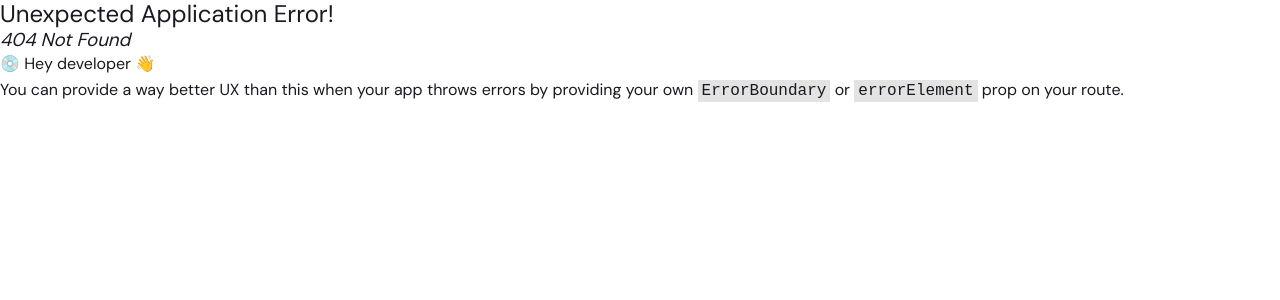
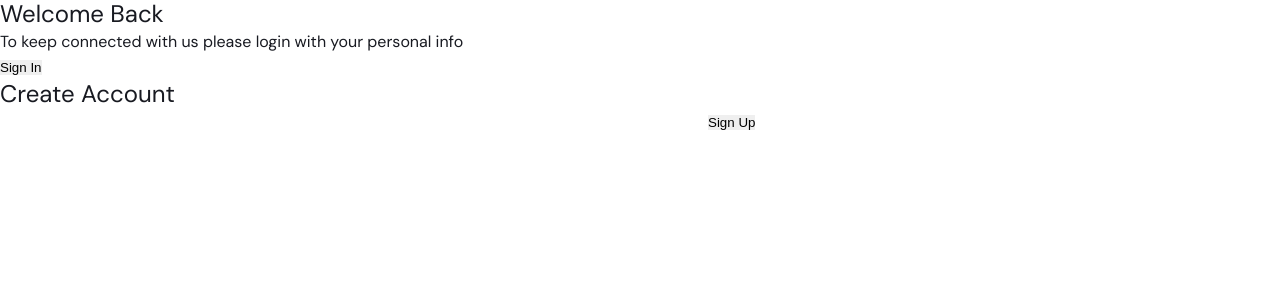
Before and after one commit to Lilianada/Chatter-by-lily, a React (Create React App) app: page /registration-form in a window 1280 px wide. Before the commit this address had no page. Shown: the top 300 px of the page. Built offline with nearby package versions, Linux system fonts and the light colour scheme.

Commit message:
Registeration form

```diff
--- a/src/components/authentication/Register/index.jsx
+++ b/src/components/authentication/Register/index.jsx
@@ -1,9 +1,26 @@
 import React from 'react'
 
-export default function Register() {
+export default function Register () {
   return (
-    <div>
+    <section className="registeration__form">
+      <div className="registeration__form__container">
+        <div className="registeratio__signin">
+          <h1 className='title'>Welcome Back</h1>
+          <p className='subtitle'>To keep connected with us please login with your personal info</p>
+          <button className='btn btn--primary'>Sign In</button>
+        </div>
+        <div className="registeration__signup">
+          <h1 className='title'>Create Account</h1>
+          <form action="">
+            <input type="text" name="name"  className="input__field" />
+            <input type="email" name="email"  className="input__field" />
+            <input type="password" name="password"  className="input__field" />
+            <input type="password" name="confirmPassword"  className="input__field" />
+            <button className='btn btn--primary'>Sign Up</button>
+          </form>
+        </div>
+      </div>
+    </section>
 
-    </div>
   )
 }
--- a/src/components/unauthorized/FeaturePosts/style.scss
+++ b/src/components/unauthorized/FeaturePosts/style.scss
@@ -6,6 +6,82 @@
     .featured__content{
         display: flex;
         flex-direction: column;
+
+        .popular__post{
+            width: 100%;
+            height: 750px;
+            margin-bottom: 5rem;
+            border-radius: 10px;
+
+            .popular__post_image{
+                width: 100%;
+                height: 550px;
+                border-radius: 10px;
+                margin-bottom: 1rem;
+            }
+
+            .popular__post_title{
+                font-size: 2rem;
+                font-weight: 600;
+                margin: 1rem 0;
+            }
+
+            .popular__post_text{
+                font-size: 1.5rem;
+                font-weight: 400;
+                margin-bottom: 1rem;
+            }
+
+            .post__author_info{
+                display: flex;
+                align-items: center;
+                justify-content: space-between;
+                margin-top: 1rem;
+
+                .post__author{
+                    display: flex;
+                    align-items: center;
+                    justify-content: space-between;
+
+                    .post__author_image{
+                        width: 35px;
+                        height: 35px;
+                        border-radius: 50%;
+                        margin-right: .5rem;
+                    }
+
+                    .post__author_name{
+                        font-size: $font-fourteen;
+                        font-weight: 400;
+                        margin-right: .5rem;
+                    }
+                }
+            }
+
+            .post__details{
+                display: flex;
+                align-items: center;
+
+                .post__category{
+                    font-size: $font-fourteen;
+                    font-weight: 400;
+                    margin-right: .5rem;
+                }
+
+                .post__minutes{
+                    color: $lightGray;
+                    font-size: $font-fourteen;
+                    font-weight: 400;
+                    margin-right: .5rem;
+                }
+
+                .post__date{
+                    color: $lightGray;
+                    font-size: $font-fourteen;
+                    font-weight: 400;
+                }
+            }
+        }
 
         .featured__posts{
             display: grid;
--- a/src/components/unauthorized/PopularPosts/index.jsx
+++ b/src/components/unauthorized/PopularPosts/index.jsx
@@ -3,6 +3,10 @@ import './style.scss';
 
 export default function PopularPosts() {
   return (
-    <div>PopularPosts</div>
+    <article className='popular__component'>
+        <div className="popular__content">
+
+        </div>
+    </article>
   )
 }
```
Also changed, not shown: src/components/unauthorized/PopularPosts/style.scss (+0 -79 lines), src/index.js (+10 -28 lines).
